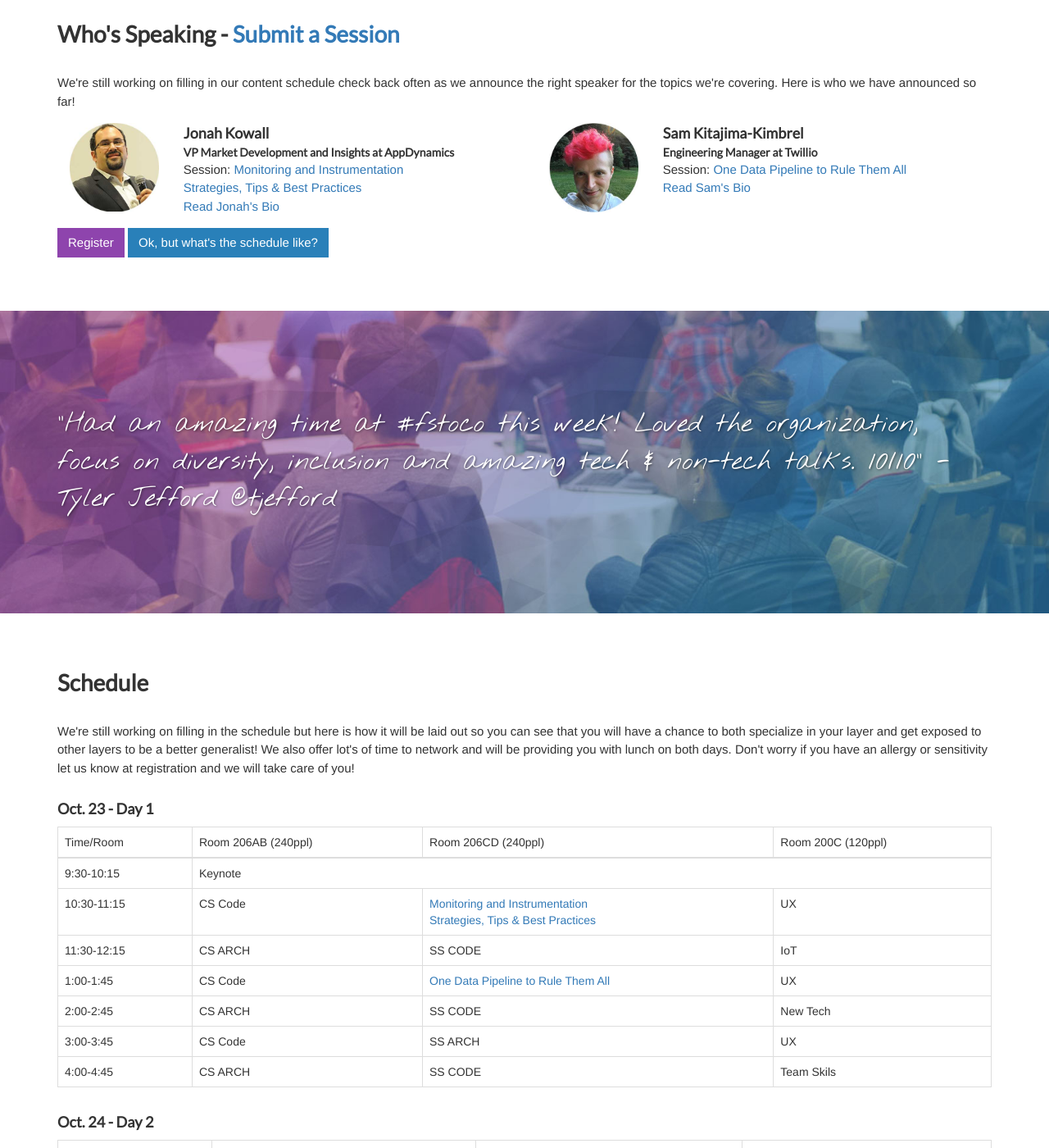
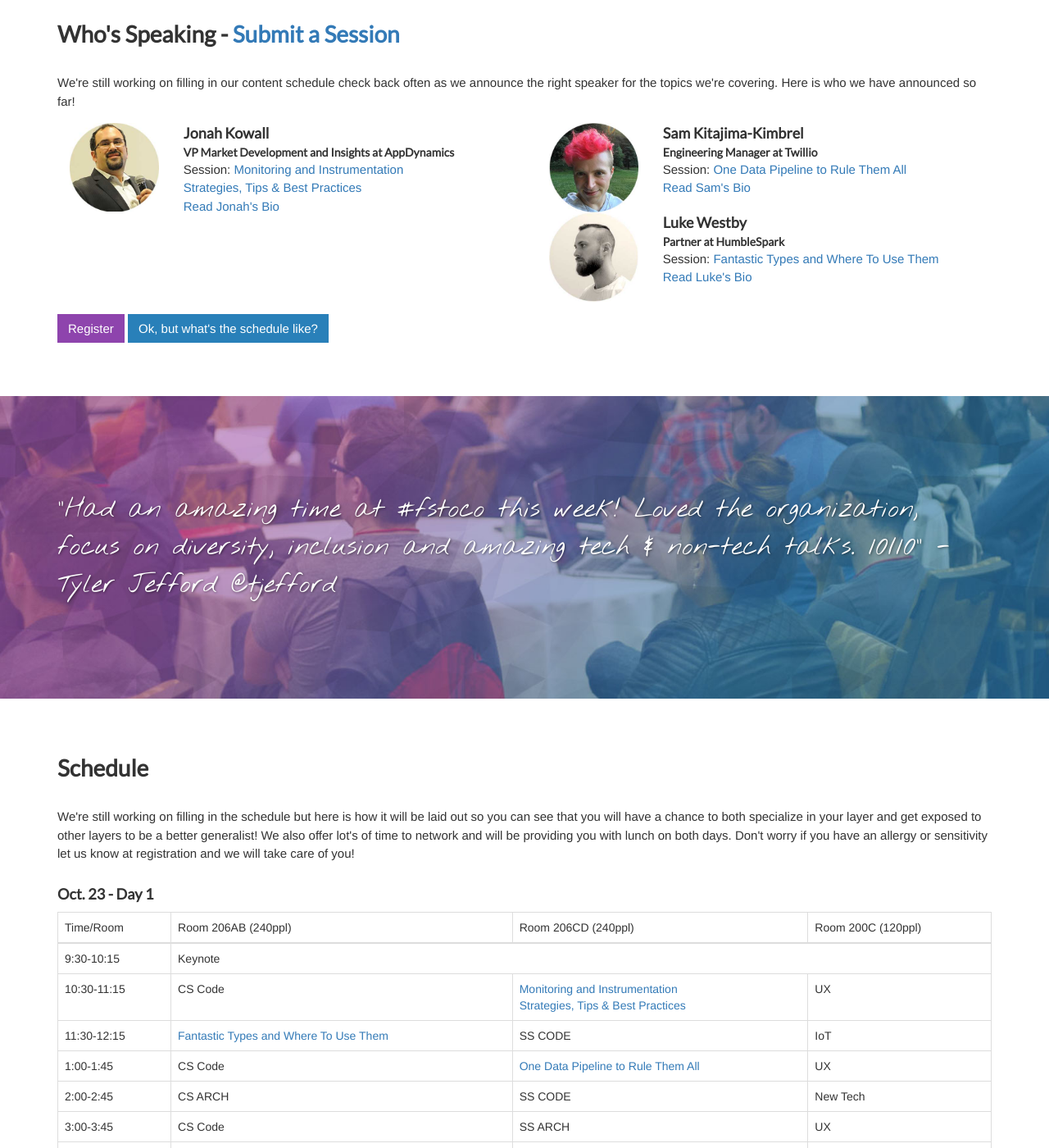
Before and after one commit to fullstackto/fsto2017, a Jekyll site: the page built from index.html, in a window 1280 px wide and 1400 px high, scrolled down 1627 px. Shown: the whole window at 82% size. Built offline with Jekyll 4.4.1, drawn with Linux system fonts in a browser that asks for light colours.

Commit message:
Luke Talk

```diff
--- a/index.html
+++ b/index.html
@@ -64,13 +64,24 @@
       </div>
       <div class="col-sm-6 speaker speaker-card">
         <div class="col-xs-3">
-          <img src="/images/speakers/sam.jpg" alt="Jonah Photo" class="img-responsive" />
+          <img src="/images/speakers/sam.jpg" alt="Sam Photo" class="img-responsive" />
         </div>
         <div class="col-xs-9">
           <h4>Sam Kitajima-Kimbrel</h4>
           <h5>Engineering Manager at Twillio</h5>
           <p>Session: <a href="/sessions#sam">One Data Pipeline to Rule Them All</a><br />
           <a href="/speakers#sam">Read Sam's Bio</a></p>
+        </div>
+      </div>
+      <div class="col-sm-6 speaker speaker-card">
+        <div class="col-xs-3">
+          <img src="/images/speakers/luke.jpg" alt="Luke Photo" class="img-responsive" />
+        </div>
+        <div class="col-xs-9">
+          <h4>Luke Westby</h4>
+          <h5>Partner at HumbleSpark</h5>
+          <p>Session: <a href="/sessions#luke">Fantastic Types and Where To Use Them</a><br />
+          <a href="/speakers#luke">Read Luke's Bio</a></p>
         </div>
       </div>
     </div>
@@ -120,7 +131,7 @@
 
               <tr>
                 <td>11:30-12:15</td>
-                <td>CS ARCH</td>
+                <td><a href="/sessions#luke">Fantastic Types and Where To Use Them</a></td>
                 <td>SS CODE</td>
                 <td>IoT</td>
               </tr>
```
Also changed, not shown: sessions/index.html (+7 -0 lines), speakers/index.html (+7 -0 lines), images/speakers/luke.jpg (added).
